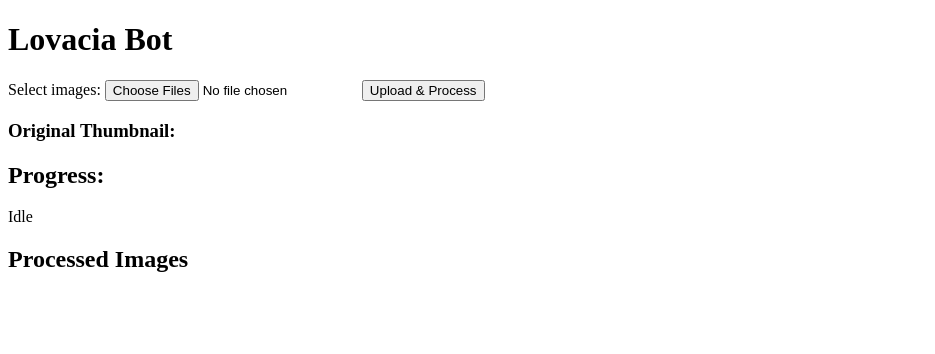
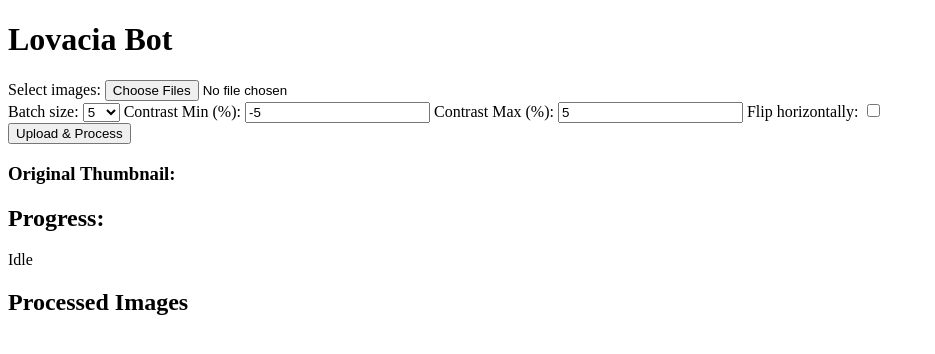
Before and after one commit to BrandonM01/lovacia-live, a FastAPI app: page / in a window 1280 px wide. Shown: the top 354 px of the page, without its empty margins (0-935 px from the left). Run offline with FastAPI, Linux system fonts and the light colour scheme; some libraries are stand-ins or nearby versions.

Commit message:
Update index.html

```diff
--- a/templates/index.html
+++ b/templates/index.html
@@ -11,6 +11,32 @@
     Select images:
     <input id="fileInput" type="file" multiple>
   </label>
+
+  <!-- Customisation controls: -->
+  <div>
+    <label>
+      Batch size:
+      <select id="batchSize">
+        <option value="5">5</option>
+        <option value="10">10</option>
+        <option value="25">25</option>
+        <option value="50">50</option>
+      </select>
+    </label>
+    <label>
+      Contrast Min (%):
+      <input id="contrastMin" type="number" step="0.1" value="-5">
+    </label>
+    <label>
+      Contrast Max (%):
+      <input id="contrastMax" type="number" step="0.1" value="5">
+    </label>
+    <label>
+      Flip horizontally:
+      <input id="flip" type="checkbox">
+    </label>
+  </div>
+
   <button id="uploadBtn">Upload & Process</button>
   <button id="cancelBtn" style="display:none">Cancel</button>
 
@@ -24,53 +50,58 @@
   <div id="results"></div>
 
   <script>
-    const fileInput  = document.getElementById("fileInput");
-    const uploadBtn  = document.getElementById("uploadBtn");
-    const cancelBtn  = document.getElementById("cancelBtn");
-    const origThumb  = document.getElementById("origThumb");
-    const progressEl = document.getElementById("progress");
-    const resultsEl  = document.getElementById("results");
+    const fileInput   = document.getElementById("fileInput");
+    const batchSize   = document.getElementById("batchSize");
+    const contrastMin = document.getElementById("contrastMin");
+    const contrastMax = document.getElementById("contrastMax");
+    const flipToggle  = document.getElementById("flip");
+    const uploadBtn   = document.getElementById("uploadBtn");
+    const cancelBtn   = document.getElementById("cancelBtn");
+    const origThumb   = document.getElementById("origThumb");
+    const progressEl  = document.getElementById("progress");
+    const resultsEl   = document.getElementById("results");
     let controller;
 
     uploadBtn.addEventListener("click", async () => {
-      const files = fileInput.files;
-      if (!files.length) {
-        return alert("Please select at least one image.");
-      }
+      const files = Array.from(fileInput.files);
+      if (!files.length) return alert("Select at least one file");
 
-      // prepare for upload
-      controller = new AbortController();
+      // disable + show cancel
       uploadBtn.disabled = true;
       cancelBtn.style.display = "inline";
-      progressEl.innerText = "Processing...";
+      progressEl.innerText = "Processing…";
       resultsEl.innerHTML = "";
 
-      // show the first thumbnail
+      // show first thumbnail
       origThumb.src = URL.createObjectURL(files[0]);
       origThumb.style.display = "block";
 
+      // build form
+      const form = new FormData();
+      form.append("batch_size", batchSize.value);
+      form.append("contrast_min", contrastMin.value);
+      form.append("contrast_max", contrastMax.value);
+      form.append("flip", flipToggle.checked);
+      files.forEach(f => form.append("files", f));
+
+      controller = new AbortController();
       try {
-        const formData = new FormData();
-        for (const f of files) formData.append("files", f);
-
         const res = await fetch("/upload", {
           method: "POST",
-          body: formData,
+          body: form,
           signal: controller.signal
         });
-        if (!res.ok) throw new Error(`Status ${res.status}`);
+        if (!res.ok) throw new Error(res.statusText);
 
-        const data = await res.json();
-        data.processed.forEach(imgObj => {
+        const { processed } = await res.json();
+        processed.forEach(imgObj => {
           const a = document.createElement("a");
           a.href = imgObj.download_link;
           a.target = "_blank";
-
           const img = document.createElement("img");
           img.src = imgObj.image;
           img.width = 200;
           a.appendChild(img);
-
           resultsEl.appendChild(a);
         });
 
```
